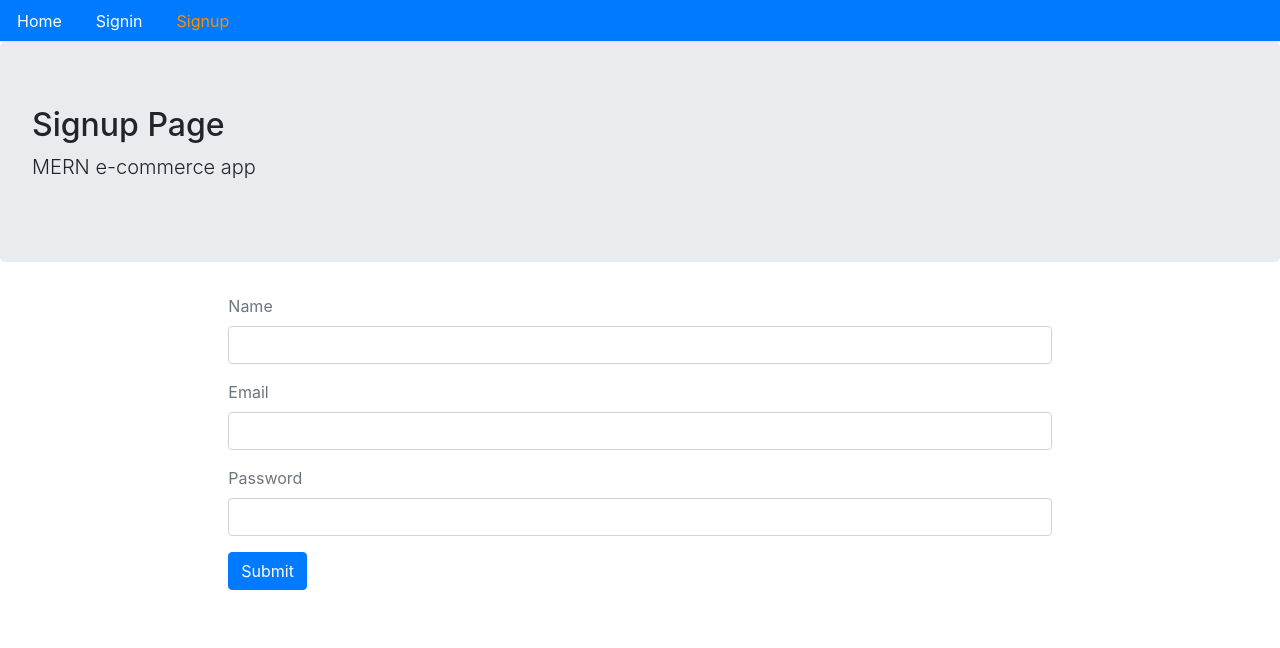
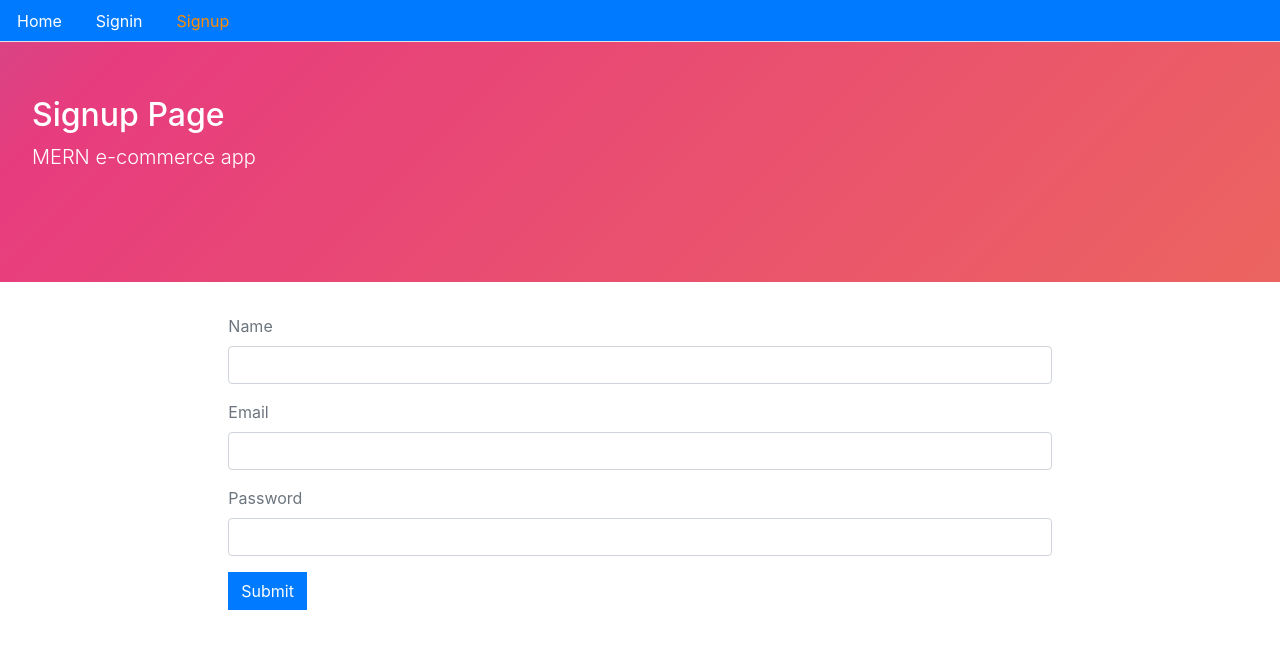
Before and after one commit to abusayadhussain/e-kena-kata, a React (Create React App) app in the folder ekenakata-front/: page /signup in a window 1280 px wide. Shown: the top 648 px of the page. Built offline with nearby package versions, Linux system fonts and the light colour scheme.

Commit message:
added styling

```diff
--- a/ekenakata-front/src/core/Card.js
+++ b/ekenakata-front/src/core/Card.js
@@ -13,7 +13,7 @@
                     <p>{product.description}</p>
                     <p>{product.price}</p>
                     <Link to="/">
-                        <button className="btn btn-outline-primary mt-2 mb-2">
+                        <button className="btn btn-outline-primary mt-2 mb-2 mr-2">
                             View Product
                         </button>
                     </Link>
--- a/ekenakata-front/src/core/Layout.js
+++ b/ekenakata-front/src/core/Layout.js
@@ -1,5 +1,6 @@
 import React from 'react';
 import Menu from './Menu';
+import "../styles.css";
 
 const Layout = ({title="Title", description="Description",className, children})=> (
                 <div>
--- /dev/null
+++ b/ekenakata-front/src/styles.css
@@ -0,0 +1,77 @@
+/**
+* border radius
+*/
+
+.btn,
+.jumbotron,
+.nav :hover {
+  border-radius: 0px;
+}
+
+/**
+* product image on cart
+*/
+
+.product-img {
+  min-height: 100px;
+}
+
+.jumbotron h2 {
+  margin-top: -10px;
+}
+
+@media only screen and (max-width: 600px) {
+  .jumbotron h2 {
+    margin-top: 10px;
+  }
+}
+/**
+* jumbotron animation
+*/
+
+.jumbotron {
+  width: 30wh;
+  height: 30vh;
+  color: #fff;
+  background: linear-gradient(-45deg, #ee7752, #e73c7e, #23a6d5, #23d5ab);
+  background-size: 400% 400%;
+  -webkit-animation: Gradient 15s ease infinite;
+  -moz-animation: Gradient 15s ease infinite;
+  animation: Gradient 15s ease infinite;
+}
+
+@-webkit-keyframes Gradient {
+  0% {
+    background-position: 0% 50%;
+  }
+  50% {
+    background-position: 100% 50%;
+  }
+  100% {
+    background-position: 0% 50%;
+  }
+}
+
+@-moz-keyframes Gradient {
+  0% {
+    background-position: 0% 50%;
+  }
+  50% {
+    background-position: 100% 50%;
+  }
+  100% {
+    background-position: 0% 50%;
+  }
+}
+
+@keyframes Gradient {
+  0% {
+    background-position: 0% 50%;
+  }
+  50% {
+    background-position: 100% 50%;
+  }
+  100% {
+    background-position: 0% 50%;
+  }
+}
```
